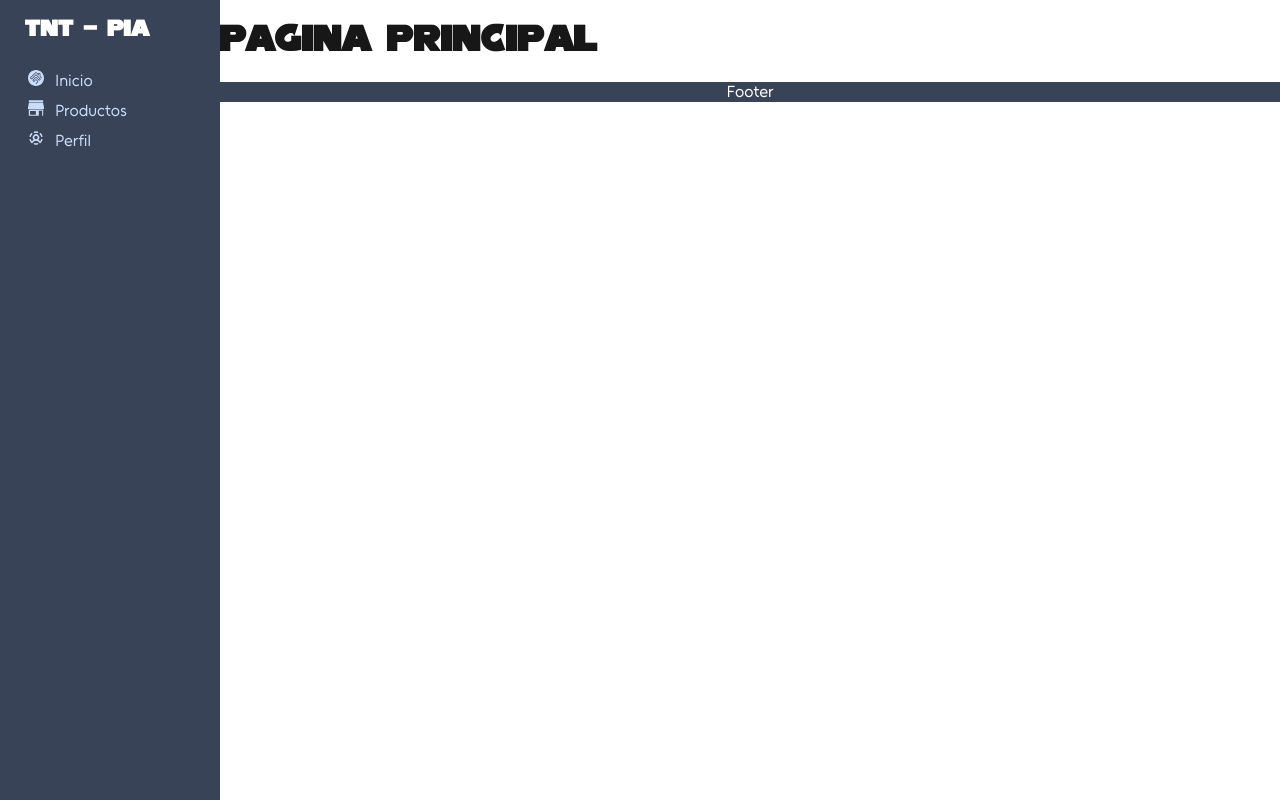
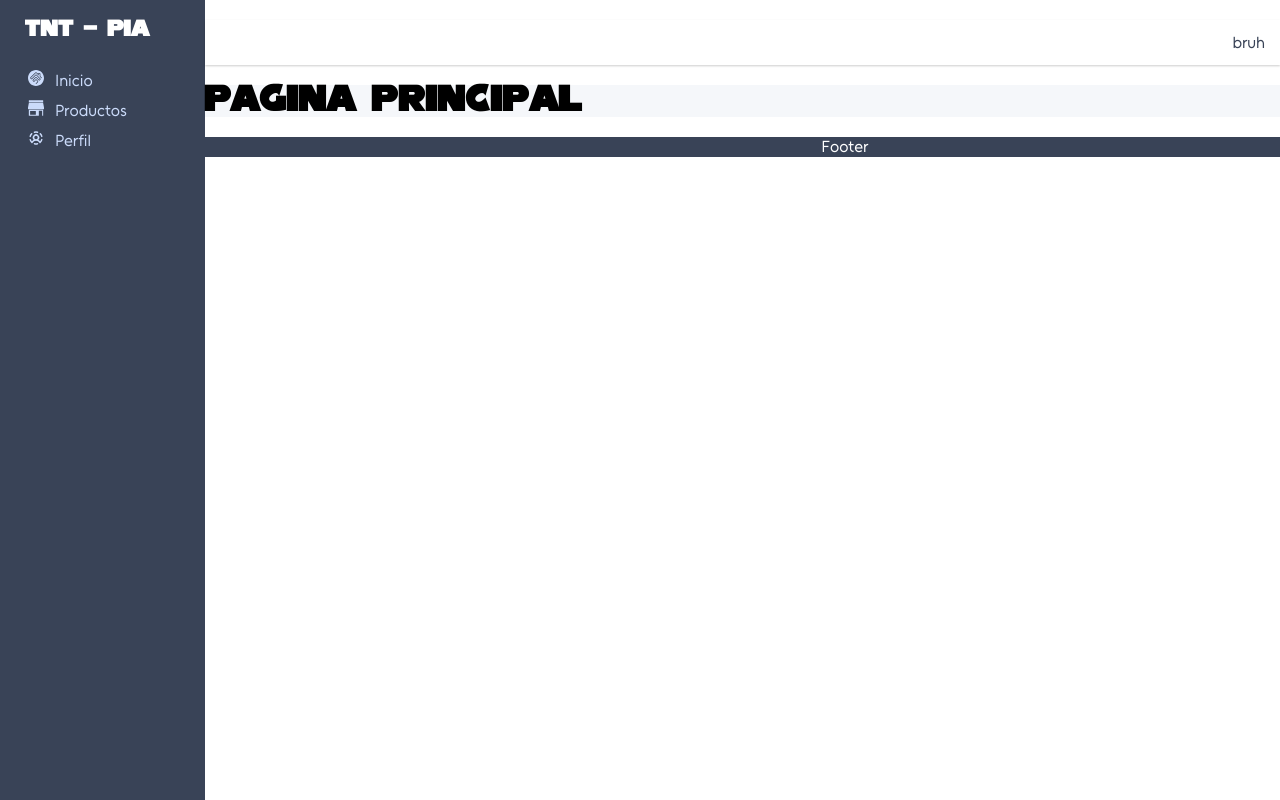
Before and after one commit to Chucho2020-dev/PIA-TNT, a Next.js app in the folder dapp/: page / in a window 1280 px wide. Built offline with nearby package versions, Linux system fonts and the light colour scheme.

Commit message:
Decimanovena parte del proyecto - Integracion de la barra auxiliar

```diff
--- /dev/null
+++ b/dapp/components/Auxbar.jsx
@@ -0,0 +1,11 @@
+import React from "react";
+import styles from '../styles/Auxbar.module.css'
+
+
+const Auxbar = () => {
+    return (
+        <div className={styles.auxbar}>bruh</div>
+    )
+}
+
+export default Auxbar
--- a/dapp/components/Layout.jsx
+++ b/dapp/components/Layout.jsx
@@ -3,13 +3,15 @@ import React from "react";
 import Footer from "./Footer";
 import Header from "./Header";
 import styles from "../styles/Layout.module.css"
+import Auxbar from "./Auxbar";
 
 const Layout = ({children}) => {
     return (
         <div className={styles.mainContainer}>
             <Header />
             <div className={styles.mainSection}>
-                <main styles={styles.main}>
+                <Auxbar />
+                <main className={styles.main}>
                     {children}
                 </main>
                 <Footer />
--- a/dapp/src/app/globals.css
+++ b/dapp/src/app/globals.css
@@ -2,7 +2,7 @@
   --background: #ffffff;
   --foreground: #171717;
   --primary-color: #394357;
-  --secondary-color: #86373e;
+  --secondary-color: #f5f7fa;
   --third-color: #4bd5e9;
   --fourth-color: #cbdbfa;
   --fifth-color: #ffffff;
--- /dev/null
+++ b/dapp/styles/Auxbar.module.css
@@ -0,0 +1,19 @@
+.auxbar {
+    width: 84%;
+    height: 45px;
+    display: flex;
+    align-items: center;
+    justify-content: right;
+    padding-right: 15px;
+    font-family: var(--text-font);
+    background-color: var(--fifth-color);
+    color: var(--primary-color);
+    box-shadow: 0 1px 2px rgba(0,0,0,0.2);
+    z-index: 1;
+}
+
+@media(max-width:1100px) {
+    .auxbar {
+        width: 100%;
+    }
+}
--- a/dapp/styles/Header.module.css
+++ b/dapp/styles/Header.module.css
@@ -1,5 +1,5 @@
 .header {
-    min-width: 220px;
+    min-width: 16%;
     height: 100vh;
     display: flex;
     gap: 30px;
--- a/dapp/styles/Layout.module.css
+++ b/dapp/styles/Layout.module.css
@@ -3,6 +3,8 @@
     justify-content: center;
     flex-direction: column;
     width: 100vw;
+    background-color: var(--secondary-color);
+    color: black;
 }
 
 .mainContainer {
@@ -16,7 +18,7 @@
 }
 
 .mainSection > * {
-    margin-top: 25px;
+    margin-top: 20px;
 }
 
 @media(max-width: 1100px) {
--- a/dapp/styles/ProductCard.module.css
+++ b/dapp/styles/ProductCard.module.css
@@ -9,3 +9,7 @@
     margin: 20px;
     background-color: var(--third-color);
 }
+
+.product_card > * {
+    margin-top: 20px;
+}
```
Also changed, not shown: 1 other file (tests, documents, lock files or other folders).
